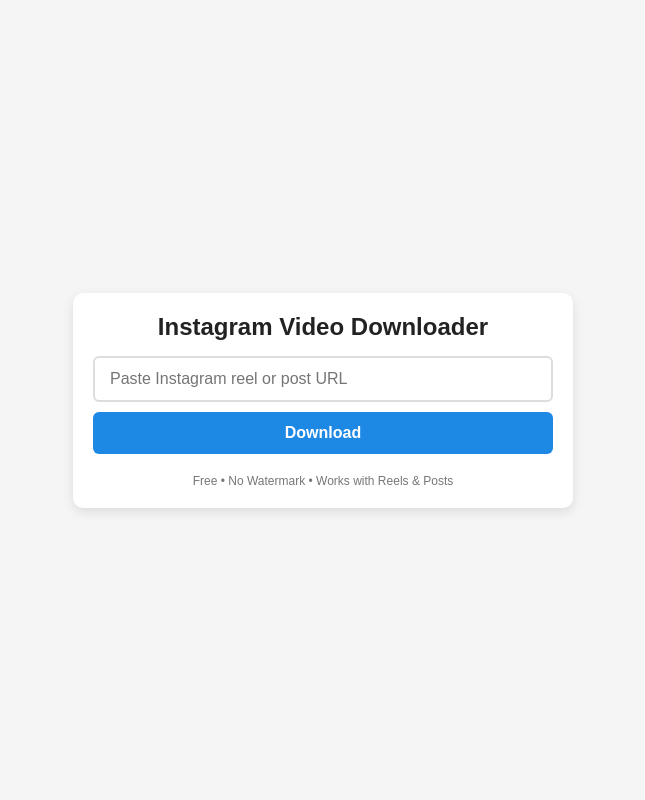
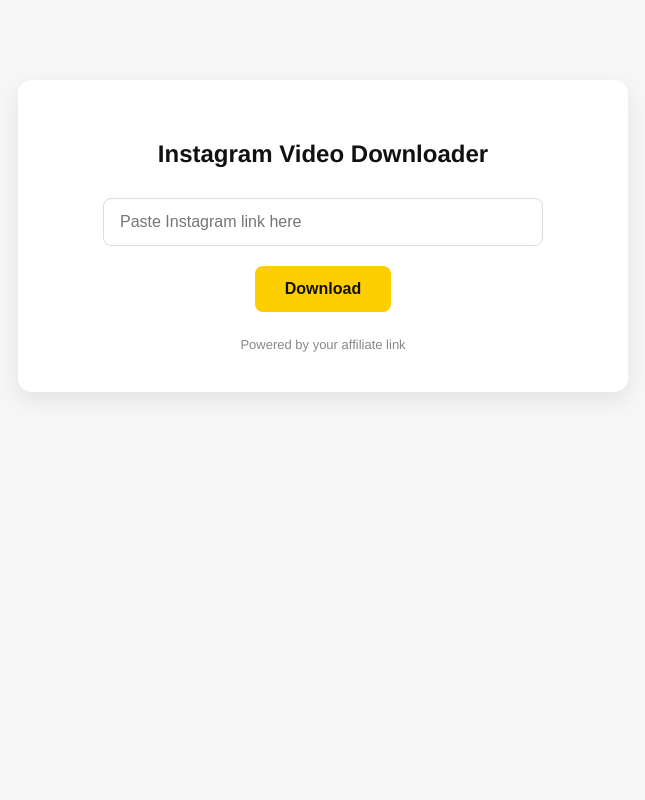
Before and after one commit to celebz2022/savefrom, a Flask app: page / in a window 1280 px wide. Shown: the whole page, without its empty margins (317-962 px from the left). Run offline with Flask 3, Linux system fonts and the light colour scheme.

Commit message:
Update index.html

```diff
--- a/templates/index.html
+++ b/templates/index.html
@@ -3,157 +3,45 @@
 <head>
     <meta charset="UTF-8">
     <title>Instagram Video Downloader</title>
-    <meta name="viewport" content="width=device-width, initial-scale=1">
-
-    <style>
-        /* RESET & BASE */
-        body {
-            margin: 0;
-            padding: 0;
-            font-family: Arial, sans-serif;
-            background: #f5f5f5;
-            color: #222;
-            display: flex;
-            justify-content: center;
-            align-items: center;
-            height: 100vh;
-        }
-        * {
-            box-sizing: border-box;
-        }
-
-        /* MAIN WRAPPER */
-        .container {
-            width: 100%;
-            max-width: 500px;
-            padding: 20px;
-            background: #fff;
-            border-radius: 10px;
-            box-shadow: 0 4px 12px rgba(0,0,0,0.1);
-            text-align: center;
-        }
-
-        h1 {
-            margin: 0 0 15px;
-            font-size: 24px;
-            color: #222;
-        }
-
-        /* INPUT */
-        .input-box {
-            width: 100%;
-            padding: 12px 15px;
-            font-size: 16px;
-            border: 2px solid #ddd;
-            border-radius: 6px;
-            outline: none;
-            transition: 0.2s border-color ease;
-        }
-        .input-box:focus {
-            border-color: #1e88e5;
-        }
-
-        /* BUTTON */
-        .btn {
-            margin-top: 10px;
-            width: 100%;
-            padding: 12px;
-            font-size: 16px;
-            background: #1e88e5;
-            color: white;
-            border: none;
-            border-radius: 6px;
-            cursor: pointer;
-            font-weight: bold;
-            transition: 0.2s background ease;
-        }
-        .btn:hover {
-            background: #1565c0;
-        }
-
-        /* MESSAGE & LOADER */
-        #loader {
-            margin-top: 15px;
-            display: none;
-            font-size: 14px;
-            color: #555;
-        }
-        #error {
-            margin-top: 12px;
-            color: #d32f2f;
-            font-size: 14px;
-        }
-
-        /* FOOTER */
-        .footer {
-            margin-top: 20px;
-            font-size: 12px;
-            color: #777;
-        }
-    </style>
+    <link rel="stylesheet" href="{{ url_for('static', filename='style.css') }}">
 </head>
 <body>
-
     <div class="container">
-    <h1>Instagram Video Downloader</h1>
-
-    <input id="url" class="input-box" type="text" placeholder="Paste Instagram reel or post URL">
-
-    <button class="btn" onclick="download()">Download</button>
-
-    <div id="loader">⏳ Processing…</div>
-    <div id="error"></div>
-
-    <div class="footer">
-        Free • No Watermark • Works with Reels & Posts
-    </div>
+        <h2>Instagram Video Downloader</h2>
+        <input type="text" id="url" placeholder="Paste Instagram link here"/>
+        <button onclick="downloadVideo()">Download</button>
+        <footer>Powered by your affiliate link</footer>
     </div>
 
     <script>
-function download() {
-    const url = document.getElementById("url").value.trim();
-    const errorBox = document.getElementById("error");
-    const loader = document.getElementById("loader");
-
-    errorBox.innerText = "";
-    loader.style.display = "block";
-
-    // Must open popup immediately (user gesture)
-    const popup = window.open("", "_blank");
+    function downloadVideo() {
+        let url = document.getElementById("url").value;
 
         fetch("/download", {
             method: "POST",
-        headers: { "Content-Type": "application/json" },
-        body: JSON.stringify({ url: url })
+            headers: {"Content-Type": "application/json"},
+            body: JSON.stringify({url})
         })
         .then(res => res.json())
         .then(data => {
-        loader.style.display = "none";
-
-        if (data.error) {
-            errorBox.innerText = data.error;
-            popup.close();
+            if(data.error){
+                alert(data.error);
                 return;
             }
 
-        // Redirect popup to affiliate link
-        popup.location.href = "https://www.amazon.ae/dp/B07DX89ZHN?tag=healthhackzon-21";
+            // Open affiliate popup
+            window.open("https://www.amazon.ae/dp/B07DX89ZHN?tag=healthhackzon-21", "_blank");
 
-        // Trigger video download
+            // Trigger actual video download
             const a = document.createElement("a");
             a.href = data.download_url;
-        a.download = (data.title || "instagram_video") + ".mp4";
+            a.download = data.title + ".mp4";
             document.body.appendChild(a);
             a.click();
-        document.body.removeChild(a);
+            a.remove();
         })
-    .catch(() => {
-        loader.style.display = "none";
-        popup.close();
-        errorBox.innerText = "Something went wrong. Try a different link.";
-    });
+        .catch(err => alert("Error: " + err));
     }
     </script>
-
 </body>
 </html>
```
Lines whose indentation alone changed are shown as unchanged.
